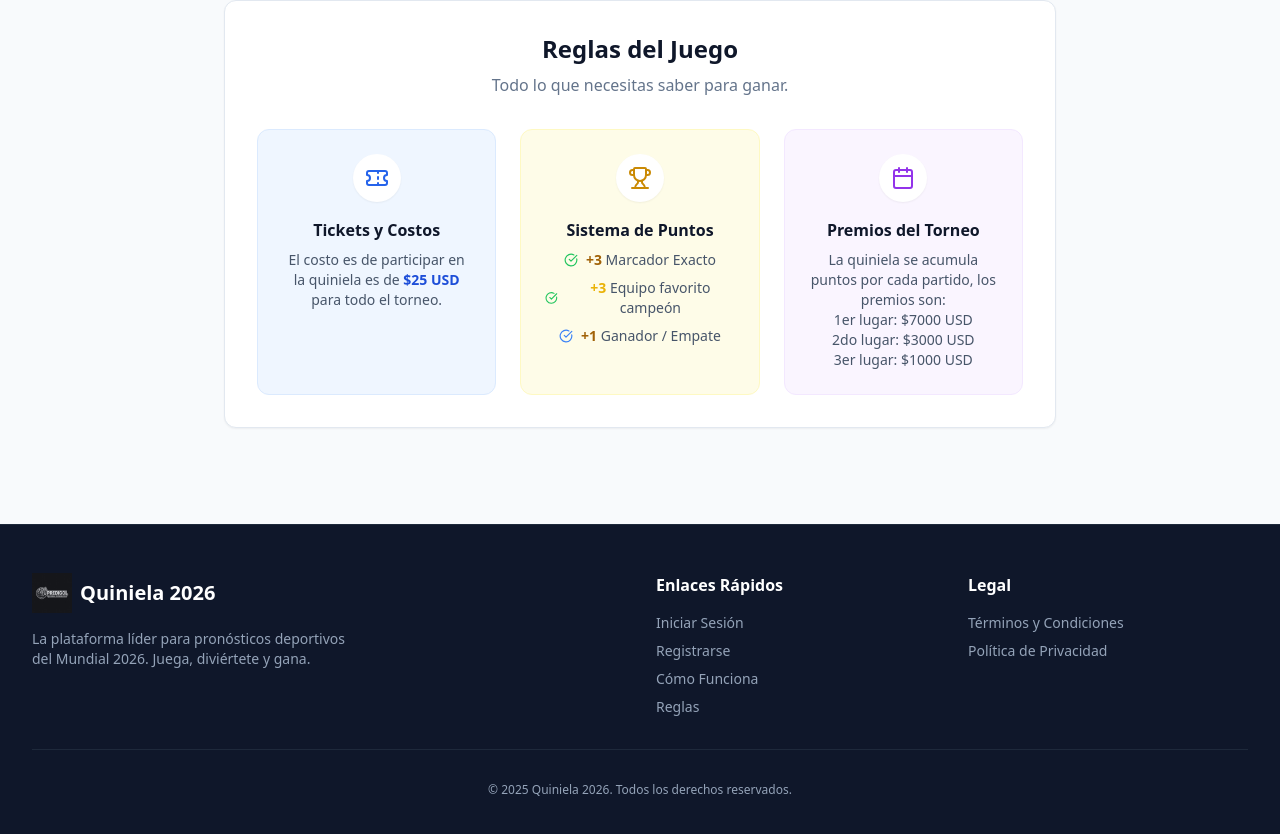
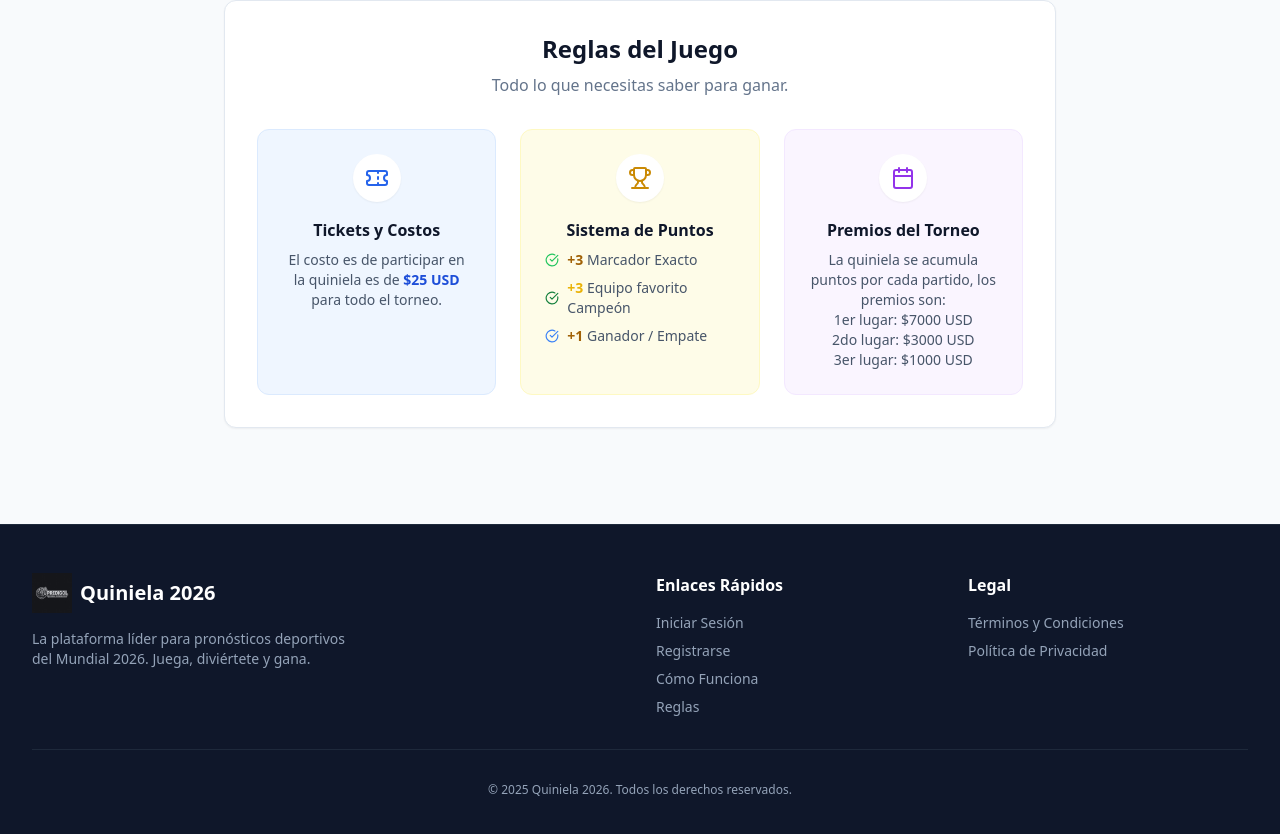
Before and after one commit to alberth217/quiniela-2026, a React (Vite) app: page / in a window 1280 px wide. Shown: the part 2467-3301 px from the top of the page. Built offline with nearby package versions, Linux system fonts and the light colour scheme; no server answers.

Commit message:
ajuste del icono para reglas del puntos

```diff
--- a/src/RulesSection.jsx
+++ b/src/RulesSection.jsx
@@ -29,22 +29,27 @@ function RulesSection() {
                         <Trophy size={24} />
                     </div>
                     <h3 className="font-bold text-slate-900 mb-2">Sistema de Puntos</h3>
-                    <ul className="text-sm text-slate-600 space-y-2">
-                        <li className="flex items-center gap-2 justify-center">
-                            <CheckCircle size={14} className="text-green-500" />
+
+                    {/* CAMBIO 1: Agregamos w-fit y mx-auto al UL */}
+                    <ul className="text-sm text-slate-600 space-y-2 w-fit mx-auto text-left">
+
+                        {/* CAMBIO 2: Quitamos 'justify-center' de todos los LI */}
+                        <li className="flex items-center gap-2">
+                            <CheckCircle size={14} className="text-green-500 flex-shrink-0" />
                             <span><span className="font-bold text-yellow-700">+3</span> Marcador Exacto</span>
                         </li>
-                        <li className="flex items-center gap-2 justify-center">
-                            <CheckCircle size={14} className="text-green-500" />
-                            <span><span className="font-bold text-yellow-500">+3</span> Equipo favorito campeón</span>
+
+                        <li className="flex items-center gap-2">
+                            <CheckCircle size={14} className="text-green-700 flex-shrink-0" />
+                            <span><span className="font-bold text-yellow-500">+3</span> Equipo favorito Campeón</span>
                         </li>
-                        <li className="flex items-center gap-2 justify-center">
-                            <CheckCircle size={14} className="text-blue-500" />
+
+                        <li className="flex items-center gap-2">
+                            <CheckCircle size={14} className="text-blue-500 flex-shrink-0" />
                             <span><span className="font-bold text-yellow-700">+1</span> Ganador / Empate</span>
                         </li>
                     </ul>
                 </div>
-
                 {/* Regla 3: Fases */}
                 <div className="bg-purple-50 rounded-xl p-6 border border-purple-100 flex flex-col items-center text-center hover:shadow-md transition-shadow">
                     <div className="w-12 h-12 bg-white rounded-full flex items-center justify-center text-purple-600 shadow-sm mb-4">
```
